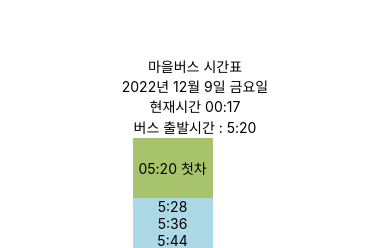
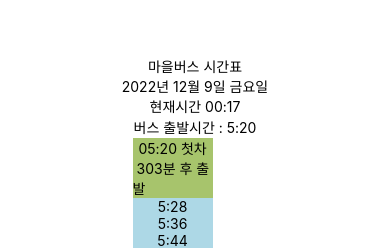
Before and after one commit to minimi61/vilageBus, a React Native app: screen / in a window 390 px wide. Shown: the part 195-443 px from the top of the page. Built offline with nearby package versions, Linux system fonts and the light colour scheme.

Commit message:
[fix] 첫차, 막차

```diff
--- a/components/Button.jsx
+++ b/components/Button.jsx
@@ -3,15 +3,14 @@ import { useState } from "react";
 // import { Dimensions } from 'react-native';
 import { TouchableOpacity, Text, StyleSheet } from "react-native";
 
-const Button = ({ onPress, deference,nowTime,nextTime }) => {
+const Button = ({ onPress, deference,nowTime,nextTime,commingTime }) => {
   // const chartHeight = Dimensions.get('window').height;
   // const chartWidth = Dimensions.get('window')
-  // console.log(nowTime.getHours() < 5)
-  // nowTime.getHours() < 5 ? setFirstTime(true) : setFirstTime(false)
   return (
     <TouchableOpacity activeOpacity={0.8} style={styles.button} onPress={onPress}>
-      {nowTime.getHours() < 5 ? <Text>05:20 첫차</Text> :
-      deference === 0 ?
+      {nowTime.getHours() < 5 && <Text>05:20 첫차</Text>}
+      {commingTime.length === 0 && <Text>버스 운행 종료</Text>}
+      {deference === 0 && nowTime.getHours() > 5 && commingTime.length>0?
         <Text style={styles.text}>출발 또는 곧 출발</Text> :
         <Text Text > {deference}분 후 출발</Text>
       }
--- a/hooks/getTimeMs.jsx
+++ b/hooks/getTimeMs.jsx
@@ -38,11 +38,10 @@ const GetTimeMs = ({ date }) => {
                     <Text>버스 출발시간 : {nextTime[0]}</Text>
                 </View>
                 : <View style={styles.container}>
-                    <Text>출발 예정 버스가 없습니다</Text>
+                    <Text>없음</Text>
                 </View>
             }
-
-            <Button nowTime={date} nextTime={nextTime[0]} deference={deferenceValue[0] / 60000} />
+            <Button nowTime={date} nextTime={nextTime[0]} deference={deferenceValue[0] / 60000} commingTime={commingTime} />
             <ScrollView contentContainerStyle={{ flexGrow: 1 }}
                 style={styles.commingContainer}>
                 {commingTime.map((time, idx) => {
```
Also changed, not shown: components/BusStateBox.jsx (added, +25 -0 lines).
